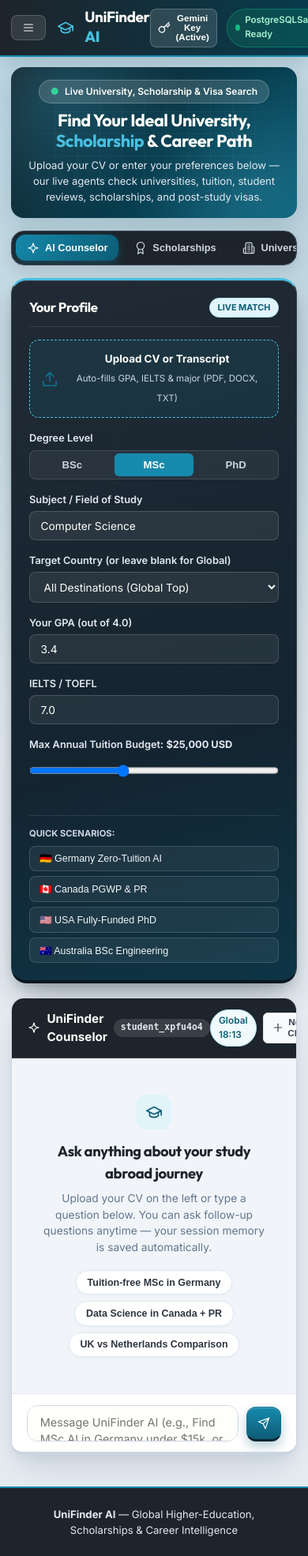
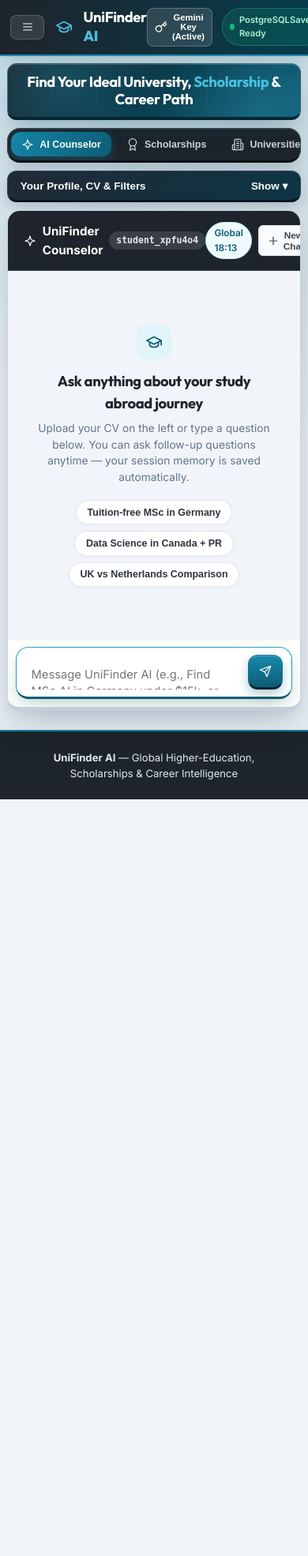
Before and after one commit to taosiff/unifinder-multi-agent, a FastAPI app: page / in a window 390 px wide. Shown: the whole page at 79% size. After the commit the page ends 1012 px from the top, so only its background shows below. Run offline with FastAPI, Linux system fonts and the light colour scheme; data comes from the database, SQL or seed files in the repository; data that the repository does not hold is empty; parts of the project's set-up code (start-up, migrations or seed data) failed here and were passed over; some libraries are stand-ins or nearby versions.

Commit message:
Make ChatGPT workspace fit 100vh with 3D floating composer and put chat first on mobile

```diff
--- a/static/script.js
+++ b/static/script.js
@@ -79,6 +79,15 @@ function toggleThreadSidebar() {
         if (backdrop) {
             backdrop.classList.toggle("active", !isCollapsed);
         }
+    }
+}
+
+function toggleMobileProfile() {
+    const card = document.getElementById("profileFilterCard");
+    const arrow = document.getElementById("mobileProfileArrow");
+    if (card) {
+        const collapsed = card.classList.toggle("mobile-collapsed");
+        if (arrow) arrow.textContent = collapsed ? "Show ▾" : "Hide ▴";
     }
 }
 
--- a/static/style.css
+++ b/static/style.css
@@ -477,7 +477,7 @@ a:hover {
    ========================================================================== */
 .app-wrapper {
     width: 100%;
-    padding: 1.25rem 2rem 3.5rem;
+    padding: 0.85rem 1.75rem 1.25rem;
     max-width: 100%;
     margin: 0 auto;
 }
@@ -486,32 +486,36 @@ a:hover {
     background: linear-gradient(135deg, var(--gray-900) 0%, var(--blue-900) 55%, var(--blue-700) 100%);
     color: var(--ghost-white);
     border-radius: var(--radius-xl);
-    padding: 1.5rem 2rem;
-    margin-bottom: 1.35rem;
+    padding: 0.9rem 1.5rem;
+    margin-bottom: 0.85rem;
     text-align: center;
-    box-shadow: 0 10px 30px rgba(7, 59, 76, 0.16);
+    border: 1px solid rgba(255, 255, 255, 0.14);
+    border-bottom: 4px solid var(--blue-950);
+    box-shadow:
+        0 16px 32px -10px rgba(7, 59, 76, 0.30),
+        inset 0 1px 0 rgba(255, 255, 255, 0.18);
 }
 
 .hero-tag {
     display: inline-flex;
     align-items: center;
-    gap: 0.45rem;
+    gap: 0.4rem;
     background: rgba(255, 255, 255, 0.14);
     border: 1px solid rgba(255, 255, 255, 0.24);
     color: var(--ghost-white);
-    padding: 0.28rem 0.85rem;
+    padding: 0.2rem 0.75rem;
     border-radius: 50px;
-    font-size: 0.75rem;
+    font-size: 0.7rem;
     font-weight: 600;
-    margin-bottom: 0.6rem;
+    margin-bottom: 0.35rem;
 }
 
 .hero-tag-icon { color: #34D399; }
 
 .hero-heading {
-    font-size: 1.95rem;
+    font-size: clamp(1.2rem, 2.2vw, 1.65rem);
     line-height: 1.2;
-    margin-bottom: 0.4rem;
+    margin-bottom: 0.2rem;
     color: var(--ghost-white);
 }
 
@@ -522,7 +526,7 @@ a:hover {
 .hero-desc {
     max-width: 720px;
     margin: 0 auto;
-    font-size: 0.92rem;
+    font-size: 0.82rem;
     color: var(--gray-200);
 }
 
@@ -533,12 +537,15 @@ a:hover {
     display: flex;
     gap: 0.4rem;
     background: var(--gray-900);
-    padding: 0.4rem;
+    padding: 0.35rem;
     border-radius: var(--radius-lg);
     border: 1px solid var(--gray-700);
-    margin-bottom: 1.5rem;
+    border-bottom: 3px solid #0B1117;
+    margin-bottom: 0.9rem;
     overflow-x: auto;
-    box-shadow: 0 6px 18px rgba(15, 23, 42, 0.12);
+    box-shadow:
+        0 10px 22px -6px rgba(15, 23, 42, 0.22),
+        inset 0 1px 0 rgba(255, 255, 255, 0.08);
 }
 
 .tab-btn {
@@ -617,15 +624,16 @@ a:hover {
     background: linear-gradient(165deg, #212A34 0%, #142430 65%, #0D3546 100%);
     border: 1px solid #334352;
     border-top: 3px solid var(--blue-400);
-    border-bottom: 4px solid #091720;
+    border-bottom: 5px solid #08131B;
     color: var(--ghost-white);
     box-shadow:
-        0 22px 44px -12px rgba(7, 25, 36, 0.35),
+        0 24px 48px -12px rgba(7, 25, 36, 0.40),
         0 8px 18px -6px rgba(15, 23, 42, 0.22),
-        inset 0 1px 0 rgba(255, 255, 255, 0.12);
+        inset 0 1px 0 rgba(255, 255, 255, 0.14);
     display: flex;
     flex-direction: column;
-    justify-content: space-between;
+    max-height: calc(100vh - 220px);
+    overflow-y: auto;
 }
 
 .counselor-grid > .sidebar-card .card-header-bar {
@@ -1587,17 +1595,16 @@ a:hover {
 .chat-workspace {
     background: var(--ghost-white);
     border: 1px solid var(--gray-300);
-    border-bottom: 4px solid var(--gray-300);
+    border-bottom: 5px solid #C2CEDB;
     border-radius: var(--radius-xl);
     box-shadow:
-        0 20px 42px -12px rgba(15, 23, 42, 0.14),
-        0 6px 16px -4px rgba(13, 92, 117, 0.08),
-        inset 0 1px 0 rgba(255, 255, 255, 0.9);
+        0 24px 48px -12px rgba(15, 23, 42, 0.18),
+        0 8px 20px -4px rgba(13, 92, 117, 0.10),
+        inset 0 1px 0 rgba(255, 255, 255, 0.95);
     display: flex;
     flex-direction: column;
-    flex: 1;
-    min-height: 680px;
-    max-height: 820px;
+    height: calc(100vh - 220px);
+    min-height: 460px;
     overflow: hidden;
 }
 
@@ -1754,33 +1761,36 @@ a:hover {
 }
 
 .chat-composer {
-    padding: 0.85rem 1.15rem;
-    border-top: 1px solid var(--gray-200);
-    background: var(--surface-white);
+    margin: 0.65rem 1rem 0.9rem;
+    padding: 0.55rem 0.65rem 0.55rem 0.9rem;
+    border: 1.5px solid var(--blue-500);
+    border-bottom: 3px solid var(--blue-800);
+    border-radius: 16px;
+    background: #FFFFFF;
     display: flex;
     align-items: flex-end;
     gap: 0.65rem;
+    box-shadow:
+        0 12px 28px -6px rgba(13, 92, 117, 0.22),
+        0 4px 10px -2px rgba(15, 23, 42, 0.08),
+        inset 0 1px 0 rgba(255, 255, 255, 0.9);
 }
 
 .chat-composer textarea {
     flex: 1;
-    border: 1.5px solid var(--gray-300);
-    background: var(--ghost-white);
-    border-radius: 14px;
-    padding: 0.72rem 1rem;
-    font-size: 0.9rem;
+    border: none;
+    background: transparent;
+    padding: 0.5rem 0.25rem;
+    font-size: 0.92rem;
     font-family: inherit;
     line-height: 1.45;
     resize: none;
-    max-height: 130px;
+    max-height: 120px;
     color: var(--gray-900);
 }
 
 .chat-composer textarea:focus {
     outline: none;
-    border-color: var(--blue-600);
-    background: #FFFFFF;
-    box-shadow: 0 0 0 3px rgba(22, 138, 173, 0.14);
 }
 
 .send-icon-btn {
@@ -1830,68 +1840,107 @@ html, body {
     display: none;
 }
 
+.mobile-profile-toggle {
+    display: none;
+}
+
 @media (max-width: 920px) {
     .app-wrapper {
-        padding: 1rem 0.85rem 3rem;
+        padding: 0.75rem 0.85rem 2rem;
+    }
+    /* Chat FIRST on mobile/tablet so zero scrolling is needed to chat! */
+    .main-column {
+        order: -1;
+    }
+    .mobile-profile-toggle {
+        display: flex;
+        align-items: center;
+        justify-content: space-between;
+        width: 100%;
+        background: linear-gradient(135deg, #212A34 0%, #0D3546 100%);
+        color: var(--ghost-white);
+        border: 1px solid #334352;
+        border-bottom: 3px solid #08131B;
+        padding: 0.65rem 1rem;
+        border-radius: var(--radius-md);
+        font-size: 0.84rem;
+        font-weight: 600;
+        cursor: pointer;
+        margin-bottom: 0.65rem;
+        box-shadow: 0 6px 16px rgba(15, 23, 42, 0.16);
+    }
+    .counselor-grid > .sidebar-card {
+        max-height: none;
+    }
+    .counselor-grid > .sidebar-card.mobile-collapsed {
+        display: none;
     }
     .chat-workspace {
-        min-height: 520px;
-        height: 70vh;
+        min-height: 460px;
+        height: calc(100vh - 230px);
     }
     .hero-banner {
-        padding: 1.15rem 1.1rem;
+        padding: 0.85rem 1rem;
     }
 }
 
 @media (max-width: 640px) {
     .navbar {
-        padding: 0.65rem 0.9rem;
+        padding: 0.6rem 0.8rem;
     }
     .brand-sub,
-    .langsmith-tag {
+    .langsmith-tag,
+    .hero-desc {
         display: none;
     }
     .brand-title {
-        font-size: 1.18rem;
+        font-size: 1.15rem;
     }
     .key-btn,
     .status-badge {
-        padding: 0.35rem 0.6rem;
-        font-size: 0.72rem;
+        padding: 0.35rem 0.55rem;
+        font-size: 0.7rem;
     }
     .layout-container {
-        padding: 0 0.45rem;
+        padding: 0;
     }
     .app-wrapper {
-        padding: 0.8rem 0.45rem 2.5rem;
+        padding: 0.6rem 0.55rem 1.5rem;
     }
     .hero-banner {
-        border-radius: var(--radius-lg);
-        padding: 1rem 0.9rem;
-        margin-bottom: 1rem;
-    }
-    .hero-desc {
-        font-size: 0.82rem;
+        border-radius: var(--radius-md);
+        padding: 0.7rem 0.85rem;
+        margin-bottom: 0.6rem;
+    }
+    .hero-tag {
+        display: none;
+    }
+    .hero-heading {
+        font-size: 1.15rem;
+        margin-bottom: 0;
     }
     .dashboard-tabs {
-        padding: 0.3rem;
-        margin-bottom: 1rem;
+        padding: 0.28rem;
+        margin-bottom: 0.65rem;
     }
     .tab-btn {
-        padding: 0.52rem 0.85rem;
-        font-size: 0.8rem;
+        padding: 0.48rem 0.8rem;
+        font-size: 0.78rem;
     }
     .form-row {
         flex-direction: column;
         gap: 0;
     }
     .chat-workspace {
-        min-height: 460px;
-        height: 72vh;
+        min-height: 420px;
+        height: calc(100vh - 210px);
         border-radius: var(--radius-lg);
     }
     .chat-feed {
-        padding: 0.9rem;
+        padding: 0.85rem;
+    }
+    .chat-composer {
+        margin: 0.5rem 0.65rem 0.65rem;
     }
     .chat-bubble-user,
     .chat-bubble-assistant {
--- a/templates/index.html
+++ b/templates/index.html
@@ -496,7 +496,7 @@ a:hover {
    ========================================================================== */
 .app-wrapper {
     width: 100%;
-    padding: 1.25rem 2rem 3.5rem;
+    padding: 0.85rem 1.75rem 1.25rem;
     max-width: 100%;
     margin: 0 auto;
 }
@@ -505,32 +505,36 @@ a:hover {
     background: linear-gradient(135deg, var(--gray-900) 0%, var(--blue-900) 55%, var(--blue-700) 100%);
     color: var(--ghost-white);
     border-radius: var(--radius-xl);
-    padding: 1.5rem 2rem;
-    margin-bottom: 1.35rem;
+    padding: 0.9rem 1.5rem;
+    margin-bottom: 0.85rem;
     text-align: center;
-    box-shadow: 0 10px 30px rgba(7, 59, 76, 0.16);
+    border: 1px solid rgba(255, 255, 255, 0.14);
+    border-bottom: 4px solid var(--blue-950);
+    box-shadow:
+        0 16px 32px -10px rgba(7, 59, 76, 0.30),
+        inset 0 1px 0 rgba(255, 255, 255, 0.18);
 }
 
 .hero-tag {
     display: inline-flex;
     align-items: center;
-    gap: 0.45rem;
+    gap: 0.4rem;
     background: rgba(255, 255, 255, 0.14);
     border: 1px solid rgba(255, 255, 255, 0.24);
     color: var(--ghost-white);
-    padding: 0.28rem 0.85rem;
+    padding: 0.2rem 0.75rem;
     border-radius: 50px;
-    font-size: 0.75rem;
+    font-size: 0.7rem;
     font-weight: 600;
-    margin-bottom: 0.6rem;
+    margin-bottom: 0.35rem;
 }
 
 .hero-tag-icon { color: #34D399; }
 
 .hero-heading {
-    font-size: 1.95rem;
+    font-size: clamp(1.2rem, 2.2vw, 1.65rem);
     line-height: 1.2;
-    margin-bottom: 0.4rem;
+    margin-bottom: 0.2rem;
     color: var(--ghost-white);
 }
 
@@ -541,7 +545,7 @@ a:hover {
 .hero-desc {
     max-width: 720px;
     margin: 0 auto;
-    font-size: 0.92rem;
+    font-size: 0.82rem;
     color: var(--gray-200);
 }
 
@@ -552,12 +556,15 @@ a:hover {
     display: flex;
     gap: 0.4rem;
     background: var(--gray-900);
-    padding: 0.4rem;
+    padding: 0.35rem;
     border-radius: var(--radius-lg);
     border: 1px solid var(--gray-700);
-    margin-bottom: 1.5rem;
+    border-bottom: 3px solid #0B1117;
+    margin-bottom: 0.9rem;
     overflow-x: auto;
-    box-shadow: 0 6px 18px rgba(15, 23, 42, 0.12);
+    box-shadow:
+        0 10px 22px -6px rgba(15, 23, 42, 0.22),
+        inset 0 1px 0 rgba(255, 255, 255, 0.08);
 }
 
 .tab-btn {
@@ -636,15 +643,16 @@ a:hover {
     background: linear-gradient(165deg, #212A34 0%, #142430 65%, #0D3546 100%);
     border: 1px solid #334352;
     border-top: 3px solid var(--blue-400);
-    border-bottom: 4px solid #091720;
+    border-bottom: 5px solid #08131B;
     color: var(--ghost-white);
     box-shadow:
-        0 22px 44px -12px rgba(7, 25, 36, 0.35),
+        0 24px 48px -12px rgba(7, 25, 36, 0.40),
         0 8px 18px -6px rgba(15, 23, 42, 0.22),
-        inset 0 1px 0 rgba(255, 255, 255, 0.12);
+        inset 0 1px 0 rgba(255, 255, 255, 0.14);
     display: flex;
     flex-direction: column;
-    justify-content: space-between;
+    max-height: calc(100vh - 220px);
+    overflow-y: auto;
 }
 
 .counselor-grid > .sidebar-card .card-header-bar {
@@ -1606,17 +1614,16 @@ a:hover {
 .chat-workspace {
     background: var(--ghost-white);
     border: 1px solid var(--gray-300);
-    border-bottom: 4px solid var(--gray-300);
+    border-bottom: 5px solid #C2CEDB;
     border-radius: var(--radius-xl);
     box-shadow:
-        0 20px 42px -12px rgba(15, 23, 42, 0.14),
-        0 6px 16px -4px rgba(13, 92, 117, 0.08),
-        inset 0 1px 0 rgba(255, 255, 255, 0.9);
+        0 24px 48px -12px rgba(15, 23, 42, 0.18),
+        0 8px 20px -4px rgba(13, 92, 117, 0.10),
+        inset 0 1px 0 rgba(255, 255, 255, 0.95);
     display: flex;
     flex-direction: column;
-    flex: 1;
-    min-height: 680px;
-    max-height: 820px;
+    height: calc(100vh - 220px);
+    min-height: 460px;
     overflow: hidden;
 }
 
@@ -1773,33 +1780,36 @@ a:hover {
 }
 
 .chat-composer {
-    padding: 0.85rem 1.15rem;
-    border-top: 1px solid var(--gray-200);
-    background: var(--surface-white);
+    margin: 0.65rem 1rem 0.9rem;
+    padding: 0.55rem 0.65rem 0.55rem 0.9rem;
+    border: 1.5px solid var(--blue-500);
+    border-bottom: 3px solid var(--blue-800);
+    border-radius: 16px;
+    background: #FFFFFF;
     display: flex;
     align-items: flex-end;
     gap: 0.65rem;
+    box-shadow:
+        0 12px 28px -6px rgba(13, 92, 117, 0.22),
+        0 4px 10px -2px rgba(15, 23, 42, 0.08),
+        inset 0 1px 0 rgba(255, 255, 255, 0.9);
 }
 
 .chat-composer textarea {
     flex: 1;
-    border: 1.5px solid var(--gray-300);
-    background: var(--ghost-white);
-    border-radius: 14px;
-    padding: 0.72rem 1rem;
-    font-size: 0.9rem;
+    border: none;
+    background: transparent;
+    padding: 0.5rem 0.25rem;
+    font-size: 0.92rem;
     font-family: inherit;
     line-height: 1.45;
     resize: none;
-    max-height: 130px;
+    max-height: 120px;
     color: var(--gray-900);
 }
 
 .chat-composer textarea:focus {
     outline: none;
-    border-color: var(--blue-600);
-    background: #FFFFFF;
-    box-shadow: 0 0 0 3px rgba(22, 138, 173, 0.14);
 }
 
 .send-icon-btn {
@@ -1849,68 +1859,107 @@ html, body {
     display: none;
 }
 
+.mobile-profile-toggle {
+    display: none;
+}
+
 @media (max-width: 920px) {
     .app-wrapper {
-        padding: 1rem 0.85rem 3rem;
+        padding: 0.75rem 0.85rem 2rem;
+    }
+    /* Chat FIRST on mobile/tablet so zero scrolling is needed to chat! */
+    .main-column {
+        order: -1;
+    }
+    .mobile-profile-toggle {
+        display: flex;
+        align-items: center;
+        justify-content: space-between;
+        width: 100%;
+        background: linear-gradient(135deg, #212A34 0%, #0D3546 100%);
+        color: var(--ghost-white);
+        border: 1px solid #334352;
+        border-bottom: 3px solid #08131B;
+        padding: 0.65rem 1rem;
+        border-radius: var(--radius-md);
+        font-size: 0.84rem;
+        font-weight: 600;
+        cursor: pointer;
+        margin-bottom: 0.65rem;
+        box-shadow: 0 6px 16px rgba(15, 23, 42, 0.16);
+    }
+    .counselor-grid > .sidebar-card {
+        max-height: none;
+    }
+    .counselor-grid > .sidebar-card.mobile-collapsed {
+        display: none;
     }
     .chat-workspace {
-        min-height: 520px;
-        height: 70vh;
+        min-height: 460px;
+        height: calc(100vh - 230px);
     }
     .hero-banner {
-        padding: 1.15rem 1.1rem;
+        padding: 0.85rem 1rem;
     }
 }
 
 @media (max-width: 640px) {
     .navbar {
-        padding: 0.65rem 0.9rem;
+        padding: 0.6rem 0.8rem;
     }
     .brand-sub,
-    .langsmith-tag {
+    .langsmith-tag,
+    .hero-desc {
         display: none;
     }
     .brand-title {
-        font-size: 1.18rem;
+        font-size: 1.15rem;
     }
     .key-btn,
     .status-badge {
-        padding: 0.35rem 0.6rem;
-        font-size: 0.72rem;
+        padding: 0.35rem 0.55rem;
+        font-size: 0.7rem;
     }
     .layout-container {
-        padding: 0 0.45rem;
+        padding: 0;
     }
     .app-wrapper {
-        padding: 0.8rem 0.45rem 2.5rem;
+        padding: 0.6rem 0.55rem 1.5rem;
     }
     .hero-banner {
-        border-radius: var(--radius-lg);
-        padding: 1rem 0.9rem;
-        margin-bottom: 1rem;
+        border-radius: var(--radius-md);
+        padding: 0.7rem 0.85rem;
+        margin-bottom: 0.6rem;
     }
-    .hero-desc {
-        font-size: 0.82rem;
+    .hero-tag {
+        display: none;
+    }
+    .hero-heading {
+        font-size: 1.15rem;
+        margin-bottom: 0;
     }
     .dashboard-tabs {
-        padding: 0.3rem;
-        margin-bottom: 1rem;
+        padding: 0.28rem;
+        margin-bottom: 0.65rem;
     }
     .tab-btn {
-        padding: 0.52rem 0.85rem;
-        font-size: 0.8rem;
+        padding: 0.48rem 0.8rem;
+        font-size: 0.78rem;
     }
     .form-row {
         flex-direction: column;
         gap: 0;
     }
     .chat-workspace {
-        min-height: 460px;
-        height: 72vh;
+        min-height: 420px;
+        height: calc(100vh - 210px);
         border-radius: var(--radius-lg);
     }
     .chat-feed {
-        padding: 0.9rem;
+        padding: 0.85rem;
+    }
+    .chat-composer {
+        margin: 0.5rem 0.65rem 0.65rem;
     }
     .chat-bubble-user,
     .chat-bubble-assistant {
@@ -2174,10 +2223,14 @@ html, body {
                  TAB 1: AI ADMISSIONS COUNSELOR (MAIN WORKFLOW)
                  ============================================== -->
             <section id="tab-counselor" class="tab-content active">
+                <button type="button" class="mobile-profile-toggle" onclick="toggleMobileProfile()">
+                    <span>Your Profile, CV &amp; Filters</span>
+                    <span id="mobileProfileArrow">Show ▾</span>
+                </button>
                 <div class="counselor-grid">
 
                     <!-- Left Control Panel: Profile & Parameters -->
-                    <div class="sidebar-card">
+                    <div class="sidebar-card mobile-collapsed" id="profileFilterCard">
                         <div class="card-header-bar">
                             <h3>Your Profile</h3>
                             <span class="coral-pill">Live Match</span>
```
